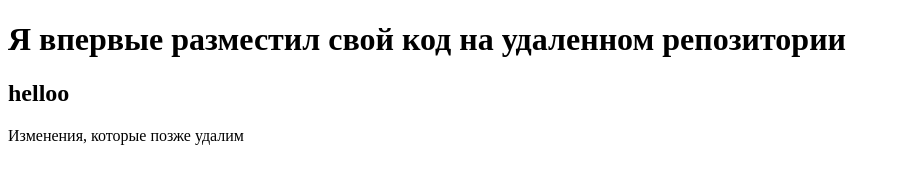
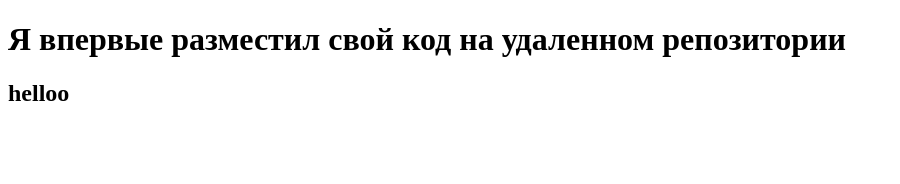
Before and after one commit to azat12v/new-repo, a plain HTML site: page index.html in a window 1280 px wide. Shown: the whole page, without its empty margins (0-900 px from the left). Drawn offline with Linux system fonts and the light colour scheme.

Commit message:
Revert "wrong changes"
This reverts commit 5df2003d7773b40c21a1957dfbd34a7bdfaef290.

```diff
--- a/index.html
+++ b/index.html
@@ -8,6 +8,5 @@
 <body>
     <h1>Я впервые разместил свой код на удаленном репозитории</h1>
     <h2>helloo</h2>
-    <p>Изменения, которые позже удалим</p>
 </body>
 </html>
```
